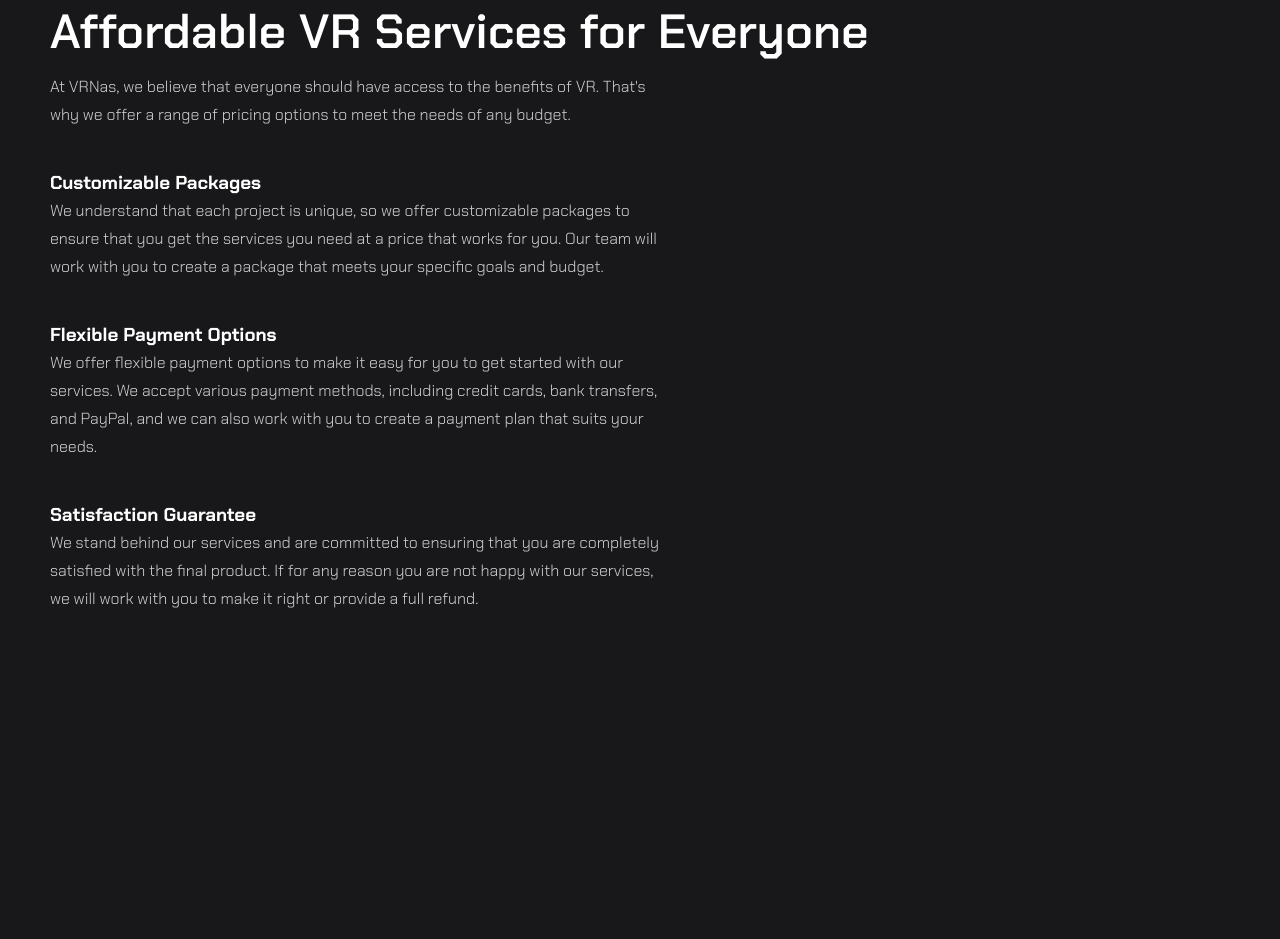
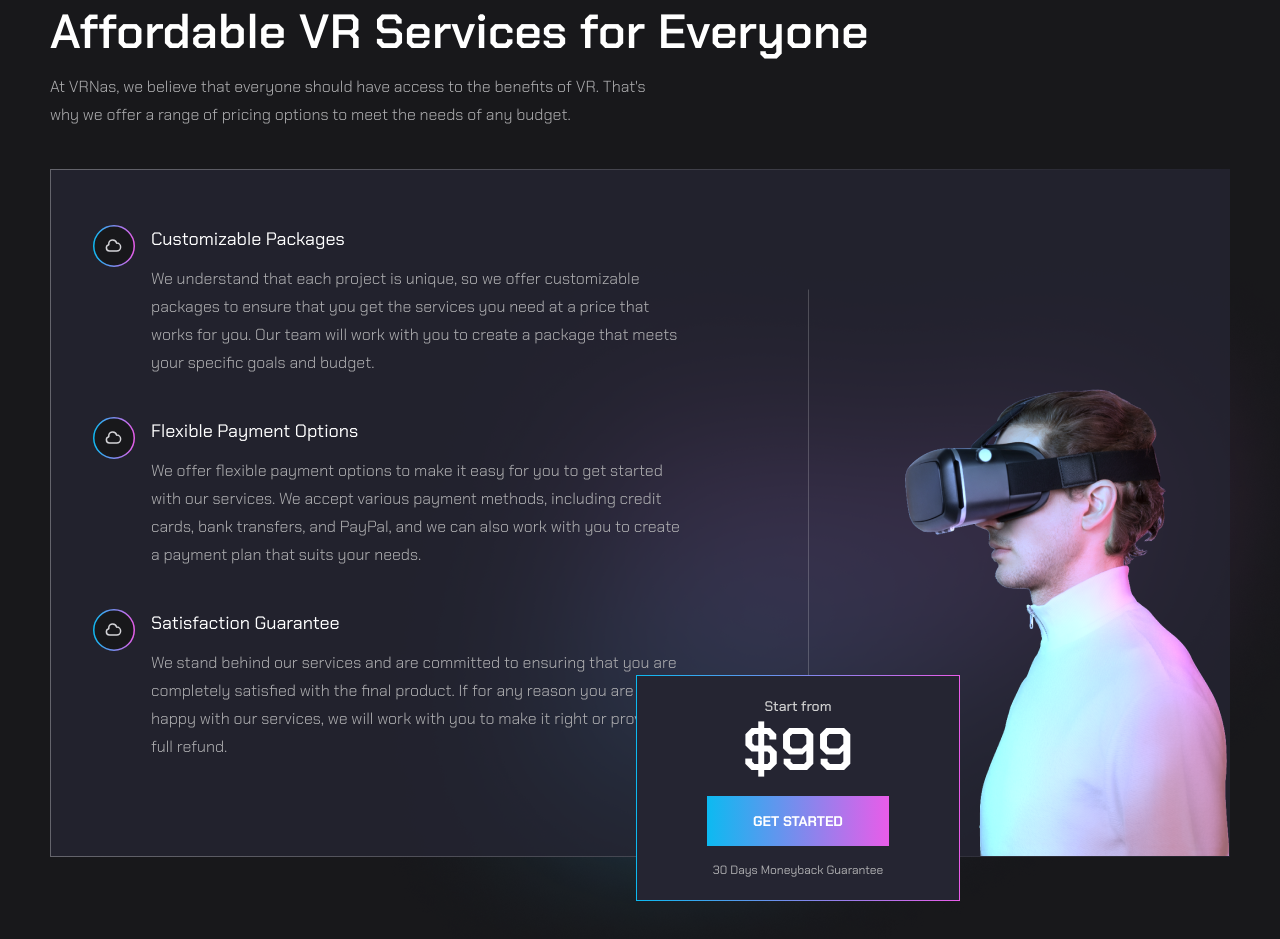
Before and after one commit to Enzhy58/VRNas, a plain HTML site: page app/index.html in a window 1280 px wide. Shown: the part 4804-5743 px from the top of the page. Before the commit the page ends 5567 px from the top, so only its background shows below. Drawn offline with nearby package versions, Linux system fonts and the light colour scheme; files that its build step writes are made by us from their sources.

Commit message:
added price

```diff
--- a/app/index.html
+++ b/app/index.html
@@ -285,6 +285,7 @@
             At VRNas, we believe that everyone should have access to the benefits of VR. That's why we offer a range of pricing options to meet the needs of any budget.
           </p>
         </div>
+        <div class="price__inner">
           <ul class="price__list">
             <li class="price__item">
               <h3 class="price__title">Customizable Packages</h3>
@@ -311,6 +312,14 @@
               </div>
             </li>
           </ul>
+          <img class="price__img" src="images/price/price-img.png" alt="">
+        </div>
+        <div class="price__box">
+          <span class="price__from">Start from</span>
+          <span class="price__num">$99</span>
+          <a class="price__btn btn--color" href="#">get started</a>
+          <span class="price__guarantee">30 Days Moneyback Guarantee</span>
+        </div>
       </div>
     </section>
 
--- a/app/scss/_global.scss
+++ b/app/scss/_global.scss
@@ -60,7 +60,7 @@
     font-size: 14px;
     font-weight: 700;
     text-transform: uppercase;
-    background-color: #32323D;
+    background-color: $black-80;
     @include border-linear ();
 }
 
--- a/app/scss/_vars.scss
+++ b/app/scss/_vars.scss
@@ -1,5 +1,6 @@
 $white: #ffffff;
 $black-100: #18181B;
+$black-80: #252532;
 $black-50: #252532;
 $grey-1: #B0B0B2;
 $grey-2: #D1D1D1;
--- a/app/scss/style.scss
+++ b/app/scss/style.scss
@@ -578,11 +578,119 @@
 
 
 .price {
+    position: relative;
+
+    &::before {
+        @include light ();
+        right: -5%;
+        top: 30%;
+        @include background-feature ();
+    }
 
     &__text {
+        max-width: 625px;
+        font-weight: 300;
+        color: $grey-2;
         margin-bottom: 40px;
-        max-width: 625px;
+    }
+
+    &__inner {
+        display: flex;
+        justify-content: space-between;
+        @include block ();
+        background-color: rgba($black-50, 0.8);
+    }
+
+    &__list {
+        padding: 55px 118px 55px 42px;
+        max-width: 758px;
+        position: relative;
+
+        &::before {
+            content: '';
+            position: absolute;
+            width: 1px;
+            height: 447px;
+            top: 50%;
+            right: 0;
+            transform: translateY(-50%);
+            background-color: rgba($white, 0.2);
+        }
+
+    }
+
+    &__item {
+        max-width: 630px;
+        padding-left: 58px;
+        position: relative;
+
+        &::before {
+            content: '';
+            position: absolute;
+            width: 42px;
+            height: 42px;
+            top: 0;
+            left: 0;
+            background-image: url("../images/price/icon.svg");
+            @include background-feature ();
+        }
+
+    }
+
+    &__title {
+        font-size: 18px;
+        font-weight: 400;
+        margin-bottom: 12px;
+    }
+
+    &__text {
+        color: $grey-1;
+    }
+
+    &__img {
+        object-fit: contain;
+        align-self: flex-end;
+    }
+
+    &__box {
+        position: absolute;
+        bottom: -5%;
+        right: 25%;
+        padding: 20px 70px;
+        @include border-linear ();
+        background-color: $black-80;
+
+        span {
+            display: block;
+            text-align: center;
+        }
+
+    }
+
+    &__from {
+        font-size: 14px;
+        font-weight: 500;
+        line-height: 20px;
         color: $grey-2;
-        font-weight: 300;
+    }
+
+    &__num {
+        font-size: 60px;
+        font-weight: 600;
+        line-height: 66px;
+        margin-bottom: 14px;
+    }
+
+    &__btn {
+        display: block;
+        width: 182px;
+        height: 50px;
+        margin: 0 auto 14px auto;
+    }
+
+    &__guarantee {
+        color: $grey-1;
+        font-size: 12px;
+        line-height: 20px;
     }
 }
```
Also changed, not shown: app/images/price/icon.svg (added), app/images/price/price-img.png (added). Lines whose indentation alone changed are shown as unchanged.
